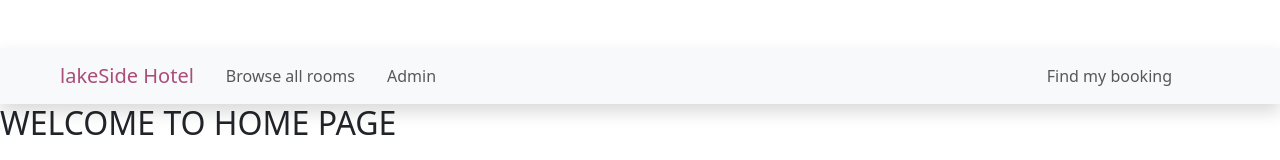
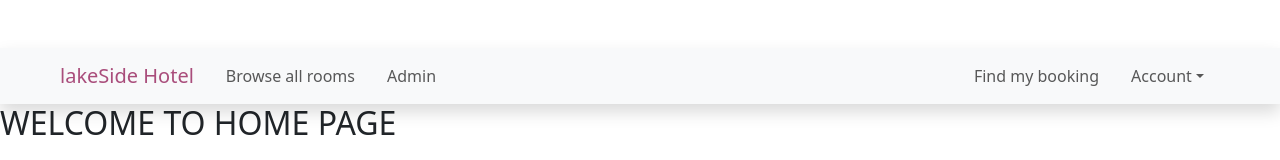
Before and after one commit to mellsvs/hotel-fullstack, a React (Vite) app in the folder hotel-full-stack/hotel-frontend/Lakeside-hotel/: page / in a window 1280 px wide. Shown: the top 160 px of the page. Built offline with nearby package versions, Linux system fonts and the light colour scheme.

Commit message:
fix dropdown menu on navbar

```diff
--- a/hotel-full-stack/hotel-frontend/Lakeside-hotel/src/App.jsx
+++ b/hotel-full-stack/hotel-frontend/Lakeside-hotel/src/App.jsx
@@ -1,6 +1,6 @@
 import React from "react"
 import "../node_modules/bootstrap/dist/css/bootstrap.min.css"
-import "../node_modules/bootstrap/dist/js/bootstrap.min.js"
+import "../node_modules/bootstrap/dist/js/bootstrap.bundle.min.js"
 import ExistingRooms from "./components/room/ExistingRooms"
 import { BrowserRouter as Router, Routes, Route } from "react-router-dom"
 import Home from "./components/home/Home"
--- a/hotel-full-stack/hotel-frontend/Lakeside-hotel/src/components/layout/NavBar.jsx
+++ b/hotel-full-stack/hotel-frontend/Lakeside-hotel/src/components/layout/NavBar.jsx
@@ -1,10 +1,7 @@
-import React, { useContext, useState } from "react"
+import React from "react"
 import { NavLink, Link } from "react-router-dom"
 
-
-
 const NavBar = () => {
-
   return (
     <nav className="navbar navbar-expand-lg bg-body-tertiary px-5 shadow mt-5 sticky-top">
       <div className="container-fluid">
@@ -19,7 +16,8 @@ const NavBar = () => {
           data-bs-target="#navbarScroll"
           aria-controls="navbarScroll"
           aria-expanded="false"
-					aria-label="Toggle navigation">
+          aria-label="Toggle navigation"
+        >
           <span className="navbar-toggler-icon"></span>
         </button>
 
@@ -35,24 +33,28 @@ const NavBar = () => {
                 Admin
               </NavLink>
             </li>
-
           </ul>
 
-                <ul className="d-flex navbar-nav">
-
+          <ul className="navbar-nav ms-auto">
             <li className="nav-item">
               <NavLink className="nav-link" to={"/find-booking"}>
                 Find my booking
               </NavLink>
             </li>
 
+            <li className="nav-item dropdown">
+              <a
+                className="nav-link dropdown-toggle"
+                href="#"
+                id="navbarDropdown"
+                role="button"
+                data-bs-toggle="dropdown"
+                aria-expanded="false"
+              >
+                Account
+              </a>
 
-                        <li className="nav-item dropdown">
-							<a></a>
-							<ul
-								className={`dropdown-menu`}
-								aria-labelledby="navbarDropdown">
-
+              <ul className="dropdown-menu" aria-labelledby="navbarDropdown">
                 <li>
                   <Link className="dropdown-item" to={"/login"}>
                     Login
@@ -68,15 +70,9 @@ const NavBar = () => {
                     Logout
                   </Link>
                 </li>
-
-
               </ul>
             </li>
-
           </ul>
-
-
-
         </div>
       </div>
     </nav>
```
Lines whose indentation alone changed are shown as unchanged.
